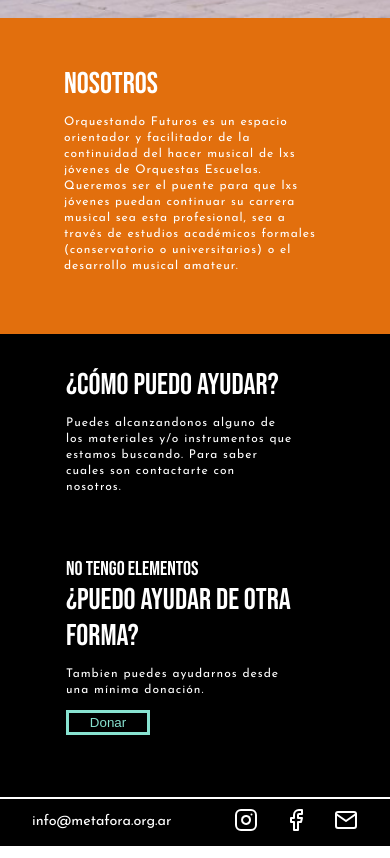
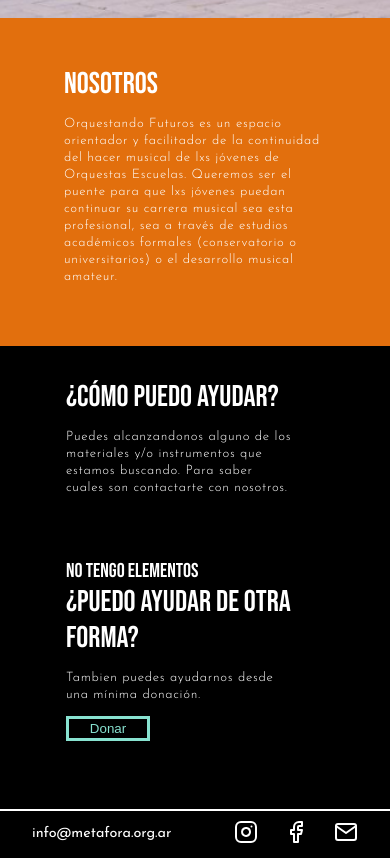
Before and after one commit to pablitxn/metafora-web, a Next.js app: page /orquestando-futuros in a window 390 px wide. Shown: the part 826-1684 px from the top of the page. Built offline with nearby package versions, Linux system fonts and the light colour scheme.

Commit message:
fix(orq-futuros-mobile): font correction

```diff
--- a/src/layouts/orq-futuros/mobile/styles.ts
+++ b/src/layouts/orq-futuros/mobile/styles.ts
@@ -68,10 +68,10 @@ export const Subtitle = styled.h3`
 
 export const Text = styled.p`
   font-family: 'Josefin Sans', sans-serif;
-  font-size: 12px;
-  font-weight: 400;
-  line-height: 16px;
-  letter-spacing: 1px;
+  font-size: 13px;
+  font-weight: 390;
+  line-height: 17px;
+  letter-spacing: 0.7px;
   text-align: left;
 `;
 
```
